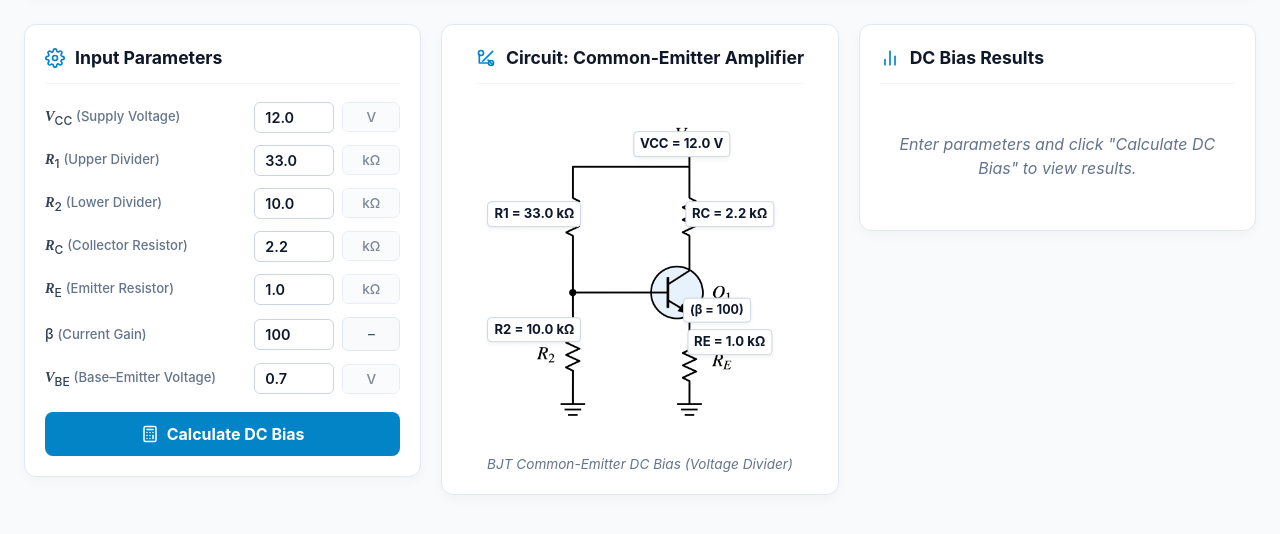
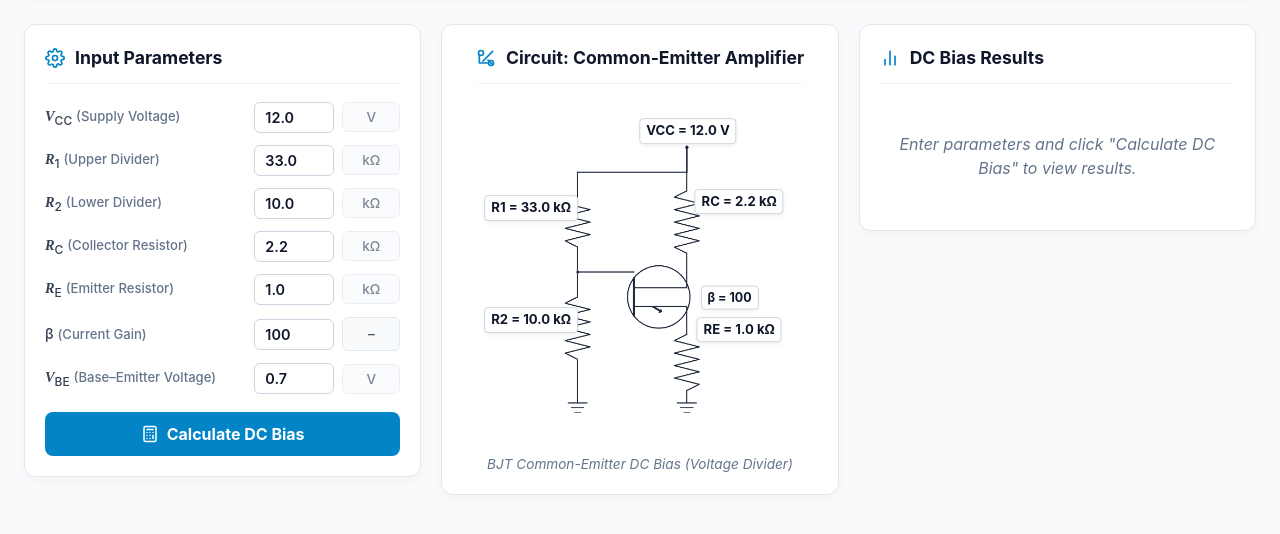
Before and after one commit to madtrixes/BJT-DC-Bias-Web-App, a Flask app: page / in a window 1280 px wide. Shown: the part 116-650 px from the top of the page. Run offline with Flask 3, Linux system fonts and the light colour scheme.

Commit message:
feat: update circuit image, stylesheet, and template layout

```diff
--- a/static/style.css
+++ b/static/style.css
@@ -255,12 +255,12 @@ body {
     white-space: nowrap;
 }
 
-.overlay-vcc { top: 10%; left: 63%; }
-.overlay-rc  { top: 32%; left: 78%; }
-.overlay-r1  { top: 32%; left: 17%; }
-.overlay-r2  { top: 68%; left: 17%; }
-.overlay-re  { top: 72%; left: 78%; }
-.overlay-beta { top: 62%; left: 74%; font-size: 0.78rem; transform: translate(-50%, -50%); }
+.overlay-vcc { top: 6%; left: 65%; }
+.overlay-rc  { top: 28%; left: 81%; }
+.overlay-r1  { top: 30%; left: 16%; }
+.overlay-r2  { top: 65%; left: 16%; }
+.overlay-re  { top: 68%; left: 81%; }
+.overlay-beta { top: 58%; left: 78%; font-size: 0.78rem; transform: translate(-50%, -50%); }
 
 /* Right Column: Results Table & Status */
 .results-table-styled {
--- a/templates/index.html
+++ b/templates/index.html
@@ -127,7 +127,7 @@
                     <span class="circuit-overlay overlay-r1" id="label-r1">R1</span>
                     <span class="circuit-overlay overlay-r2" id="label-r2">R2</span>
                     <span class="circuit-overlay overlay-re" id="label-re">RE</span>
-                    <span class="circuit-overlay overlay-beta" id="label-beta">(&beta; = 100)</span>
+                    <span class="circuit-overlay overlay-beta" id="label-beta">&beta;</span>
                 </div>
                 <p class="circuit-caption">BJT Common-Emitter DC Bias (Voltage Divider)</p>
                 <script>
@@ -144,7 +144,7 @@
                         document.getElementById('label-r2').innerText = 'R2 = ' + r2Val + ' kΩ';
                         document.getElementById('label-rc').innerText = 'RC = ' + rcVal + ' kΩ';
                         document.getElementById('label-re').innerText = 'RE = ' + reVal + ' kΩ';
-                        document.getElementById('label-beta').innerText = '(β = ' + betaVal + ')';
+                        document.getElementById('label-beta').innerText = 'β = ' + betaVal;
                     }
                     window.onload = updateDiagramLabels;
                 </script>
```
Also changed, not shown: static/circuit.png.
